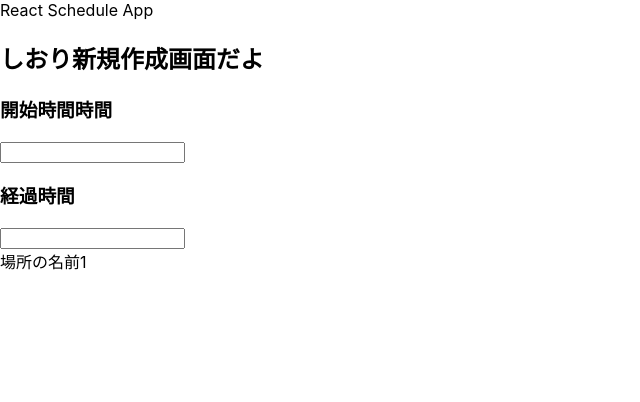
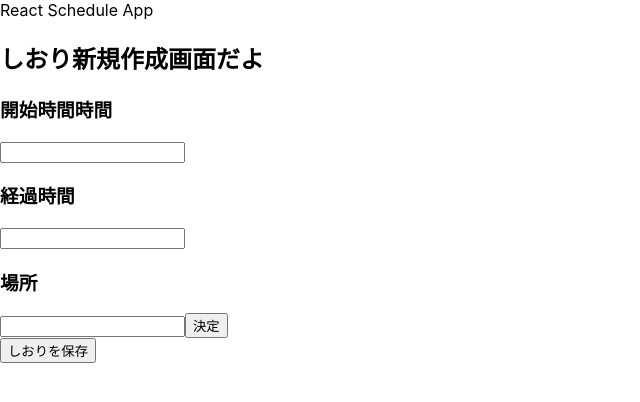
Before and after one commit to Ayato-kosaka/react_schedule, a React (Create React App) app: page /Itineraries/new in a window 1280 px wide. Shown: the top 402 px of the page, without its empty margins (0-640 px from the left). Built offline with nearby package versions, Linux system fonts and the light colour scheme.

Commit message:
[Create] form button in FormPlan

```diff
--- a/src/components/pages/FormPlan.jsx
+++ b/src/components/pages/FormPlan.jsx
@@ -1,6 +1,11 @@
 import React from 'react';
 
 const FormPlan = () => {
+  // 決定ボタンにより発火(Firebase保存ではなく、componentのStateに登録)
+  const commitPlan = () => {
+
+  }
+
   return (
     <div>
       <div>
@@ -8,9 +13,9 @@ const FormPlan = () => {
         <input type="text" />
         <h3>経過時間</h3>
         <input type="text" />
-      </div>
-      <div>
-        場所の名前1
+        <h3>場所</h3>
+        <input type="text" />
+        <button onClick={commitPlan}>決定</button>
       </div>
     </div>
   );
--- a/src/components/pages/NewItinerary.jsx
+++ b/src/components/pages/NewItinerary.jsx
@@ -2,14 +2,23 @@ import React from 'react';
 import FormPlan from './FormPlan'
 
 
+// Planのstateはここで管理すべきかな
+const NewItinerary = () => {
 
-const NewItinerary = () => {
+  // 保存ボタンにより発火(fireBaseに登録)
+  const createItinerary = () => {
+
+  }
+
   return (
     <>
       <h2>しおり新規作成画面だよ</h2>
       <FormPlan />
+      <button onClick={createItinerary}>しおりを保存</button>
     </>
   );
+
+
 }
 
 export default NewItinerary;
```
